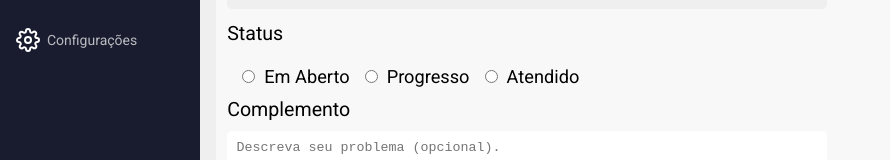
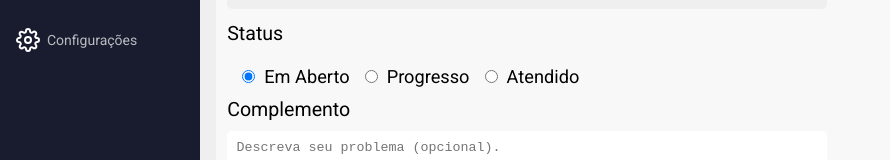
Before and after one commit to Viviane-13/Projetos-em-React, a React (Create React App) app in the folder sistema_de_chamados/: page /new in a window 1280 px wide. Shown: the part 250-410 px from the top of the page, without its empty margins (0-890 px from the left). Built offline with nearby package versions, Linux system fonts and the light colour scheme; no server answers; sample sign-in values are in the browser's storage.

Commit message:
new call

```diff
--- a/sistema_de_chamados/src/pages/New/index.js
+++ b/sistema_de_chamados/src/pages/New/index.js
@@ -1,12 +1,26 @@
+import { useState } from "react";
+
 import "./new.css";
 import Header from "../../components/Header";
 import Title from "../../components/Title";
 import { FiPlusCircle } from "react-icons/fi";
 
 export default function New() {
+  const [assunto, setAssunto] = useState("Suporte");
+  const [status, setStatus] = useState("Aberto");
+  const [complemento, setComplemento] = useState("");
+
   function handleRegister(e) {
     e.preventDefault();
     alert("Register");
+  }
+  //Chamado quando troca o assunto
+  function handleChangeSelect(e) {
+    setAssunto(e.target.value);
+  }
+  //Chamado quando troca o status
+  function handleOptionChange(e) {
+    setStatus(e.target.value);
   }
 
   return (
@@ -25,24 +39,44 @@
               </option>
             </select>
             <label>Assunto</label>
-            <select>
+            <select value={assunto} onChange={handleChangeSelect}>
               <option value="Suporte">Suporte</option>
               <option value="Visita Tecnica">Visita Técnica</option>
               <option value="Financeiro">Financeiro</option>
             </select>
             <label>Status</label>
             <div className="status">
-              <input type="radio" name="radio" value="Aberto" />
+              <input
+                type="radio"
+                name="radio"
+                value="Aberto"
+                onChange={handleOptionChange}
+                checked={status === "Aberto"}
+              />
               <span>Em Aberto</span>
-              <input type="radio" name="radio" value="Progresso" />
+              <input
+                type="radio"
+                name="radio"
+                value="Progresso"
+                onChange={handleOptionChange}
+                checked={status === "Progresso"}
+              />
               <span>Progresso</span>
-              <input type="radio" name="radio" value="Atendido" />
+              <input
+                type="radio"
+                name="radio"
+                value="Atendido"
+                onChange={handleOptionChange}
+                checked={status === "Atendido"}
+              />
               <span>Atendido</span>
             </div>
             <label>Complemento</label>
             <textarea
               type="text"
               placeholder="Descreva seu problema (opcional)."
+              value={complemento}
+              onChange={(e) => setComplemento(e.target.value)}
             />
             <button type="submit">Registrar</button>
           </form>
```
